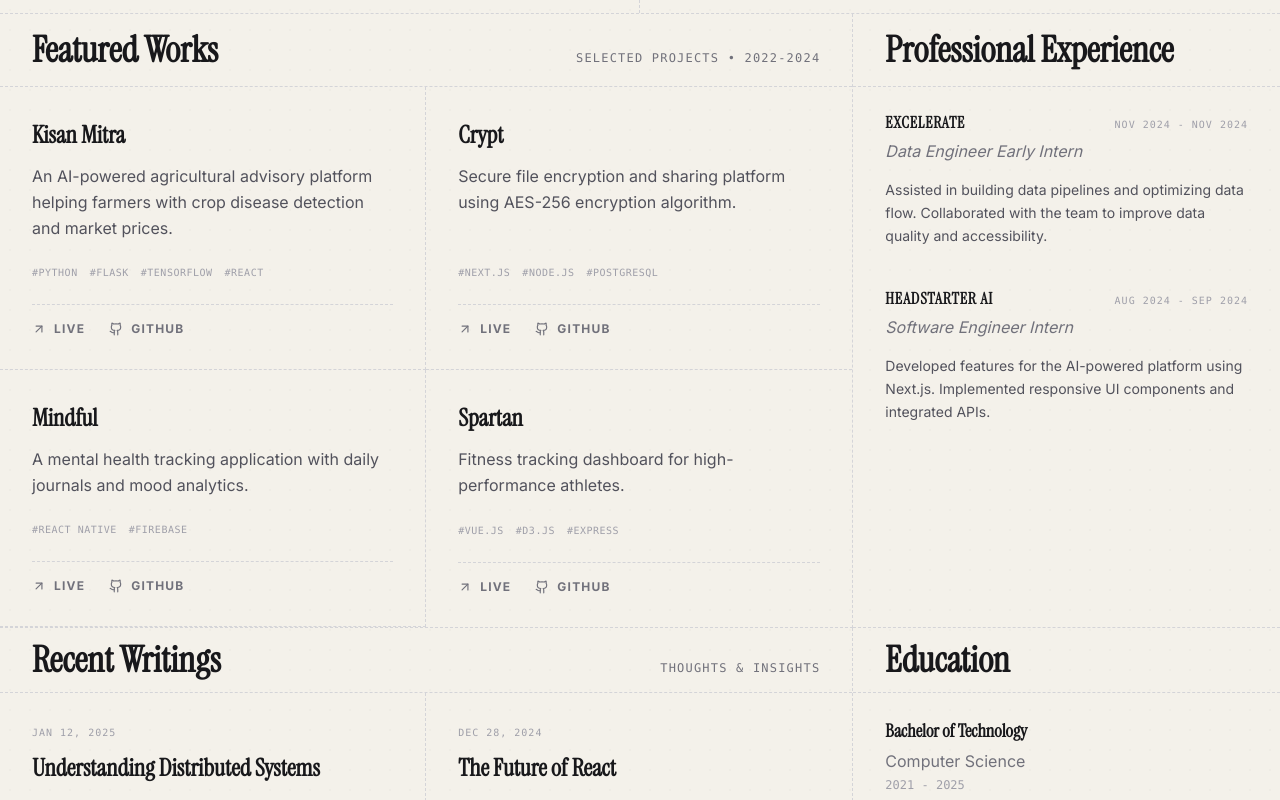
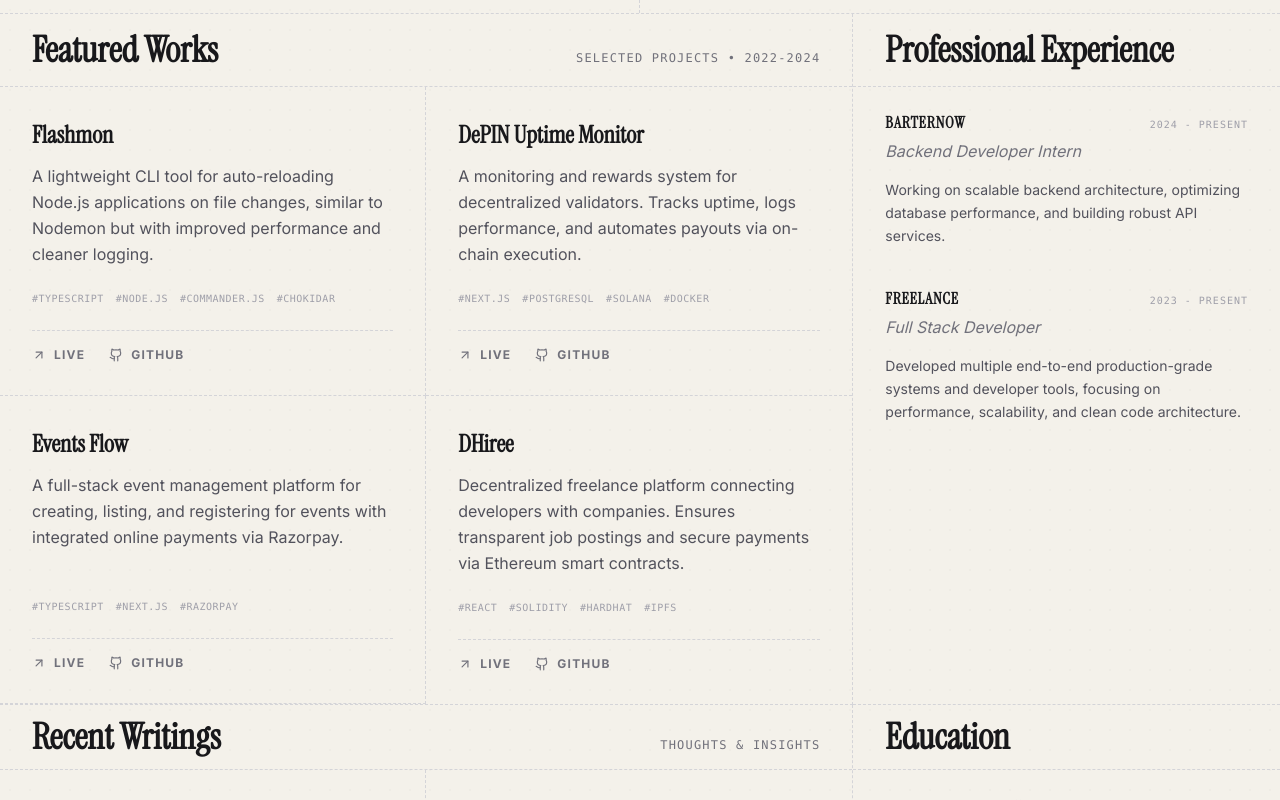
Before and after one commit to Rohit-Bhardwaj10/Rohit-Portfolio, a Next.js app: page / in a window 1280 px wide. Shown: the part 1200-2000 px from the top of the page. Built offline with nearby package versions, Linux system fonts and the light colour scheme.

Commit message:
first draft complete

```diff
--- a/app/page.tsx
+++ b/app/page.tsx
@@ -6,36 +6,36 @@ import ProjectCard from "./components/ProjectCard";
 export default function Home() {
   const projects = [
     {
-      title: "Kisan Mitra",
-      description: "An AI-powered agricultural advisory platform helping farmers with crop disease detection and market prices.",
-      tags: ["Python", "Flask", "TensorFlow", "React"],
+      title: "Flashmon",
+      description: "A lightweight CLI tool for auto-reloading Node.js applications on file changes, similar to Nodemon but with improved performance and cleaner logging.",
+      tags: ["TypeScript", "Node.js", "Commander.js", "Chokidar"],
       year: "2024",
       link: "#",
-      github: "#"
+      github: "https://github.com/Rohit-Bhardwaj10/flashmon"
     },
     {
-      title: "Crypt",
-      description: "Secure file encryption and sharing platform using AES-256 encryption algorithm.",
-      tags: ["Next.js", "Node.js", "PostgreSQL"],
-      year: "2023",
+      title: "DePIN Uptime Monitor",
+      description: "A monitoring and rewards system for decentralized validators. Tracks uptime, logs performance, and automates payouts via on-chain execution.",
+      tags: ["Next.js", "PostgreSQL", "Solana", "Docker"],
+      year: "2024",
       link: "#",
-      github: "#"
+      github: "https://github.com/Rohit-Bhardwaj10/stay-up"
     },
     {
-      title: "Mindful",
-      description: "A mental health tracking application with daily journals and mood analytics.",
-      tags: ["React Native", "Firebase"],
-      year: "2023",
+      title: "Events Flow",
+      description: "A full-stack event management platform for creating, listing, and registering for events with integrated online payments via Razorpay.",
+      tags: ["TypeScript", "Next.js", "Razorpay"],
+      year: "2024",
       link: "#",
-      github: "#"
+      github: "https://github.com/Rohit-Bhardwaj10/EventFlow"
     },
     {
-      title: "Spartan",
-      description: "Fitness tracking dashboard for high-performance athletes.",
-      tags: ["Vue.js", "D3.js", "Express"],
-      year: "2022",
+      title: "DHiree",
+      description: "Decentralized freelance platform connecting developers with companies. Ensures transparent job postings and secure payments via Ethereum smart contracts.",
+      tags: ["React", "Solidity", "Hardhat", "IPFS"],
+      year: "2024",
       link: "#",
-      github: "#"
+      github: "https://github.com/Rohit-Bhardwaj10/D-Hiree"
     }
   ];
 
@@ -77,23 +77,23 @@ export default function Home() {
                 {/* Experience Item 1 */}
                 <div>
                    <div className="flex justify-between items-baseline mb-1">
-                      <h3 className="text-base font-bold uppercase tracking-wider text-zinc-900">Excelerate</h3>
-                      <span className="font-mono text-[10px] text-zinc-400 uppercase tracking-widest">Nov 2024 - Nov 2024</span>
+                      <h3 className="text-base font-bold uppercase tracking-wider text-zinc-900">BarterNow</h3>
+                      <span className="font-mono text-[10px] text-zinc-400 uppercase tracking-widest">2024 - Present</span>
                    </div>
-                   <p className="font-serif italic text-zinc-500 mb-4">Data Engineer Early Intern</p>
+                   <p className="font-serif italic text-zinc-500 mb-4">Backend Developer Intern</p>
                    <p className="text-zinc-600 leading-relaxed text-sm">
-                     Assisted in building data pipelines and optimizing data flow. Collaborated with the team to improve data quality and accessibility.
+                     Working on scalable backend architecture, optimizing database performance, and building robust API services.
                    </p>
                 </div>
                 {/* Experience Item 2 */}
                 <div>
                    <div className="flex justify-between items-baseline mb-1">
-                      <h3 className="text-base font-bold uppercase tracking-wider text-zinc-900">Headstarter AI</h3>
-                      <span className="font-mono text-[10px] text-zinc-400 uppercase tracking-widest">Aug 2024 - Sep 2024</span>
+                      <h3 className="text-base font-bold uppercase tracking-wider text-zinc-900">Freelance</h3>
+                      <span className="font-mono text-[10px] text-zinc-400 uppercase tracking-widest">2023 - Present</span>
                    </div>
-                   <p className="font-serif italic text-zinc-500 mb-4">Software Engineer Intern</p>
+                   <p className="font-serif italic text-zinc-500 mb-4">Full Stack Developer</p>
                    <p className="text-zinc-600 leading-relaxed text-sm">
-                     Developed features for the AI-powered platform using Next.js. Implemented responsive UI components and integrated APIs.
+                     Developed multiple end-to-end production-grade systems and developer tools, focusing on performance, scalability, and clean code architecture.
                    </p>
                 </div>
               </div>
@@ -112,24 +112,24 @@ export default function Home() {
 
              <div className="grid grid-cols-1 md:grid-cols-2">
                  <div className="md:border-r border-b border-zinc-300 border-dashed p-6 md:p-8 flex flex-col h-full">
-                    <span className="font-mono text-[10px] text-zinc-400 uppercase tracking-widest mb-3">Jan 12, 2025</span>
-                    <h3 className="text-2xl font-serif font-bold text-zinc-900 mb-3 hover:underline">Understanding Distributed Systems</h3>
+                    <span className="font-mono text-[10px] text-zinc-400 uppercase tracking-widest mb-3">Oct 22, 2025</span>
+                    <h3 className="text-2xl font-serif font-bold text-zinc-900 mb-3 hover:underline">The Centralized Core of Decentralization</h3>
                     <p className="text-zinc-600 leading-relaxed mb-6 flex-1">
-                      A comprehensive guide to building resilient and scalable applications in the modern cloud era. Strategies for consistency and availability.
+                      Rethinking Web3’s Infrastructure. Examining the reliance of decentralized networks on centralized cloud providers and efficient infrastructure patterns.
                     </p>
                     <div className="flex items-center gap-2 mt-auto">
-                        <span className="text-zinc-400 text-[10px] font-mono uppercase tracking-wider">#Architecture</span>
+                        <span className="text-zinc-400 text-[10px] font-mono uppercase tracking-wider">#Web3</span>
                     </div>
                  </div>
 
                  <div className="border-b border-zinc-300 border-dashed p-6 md:p-8 flex flex-col h-full">
-                    <span className="font-mono text-[10px] text-zinc-400 uppercase tracking-widest mb-3">Dec 28, 2024</span>
-                    <h3 className="text-2xl font-serif font-bold text-zinc-900 mb-3 hover:underline">The Future of React</h3>
+                    <span className="font-mono text-[10px] text-zinc-400 uppercase tracking-widest mb-3">Jun 9, 2025</span>
+                    <h3 className="text-2xl font-serif font-bold text-zinc-900 mb-3 hover:underline">Backend Scaling Strategies</h3>
                     <p className="text-zinc-600 leading-relaxed mb-6 flex-1">
-                      Exploring Server Components, Suspense, and the evolution of frontend patterns. How these changes impact developer experience.
+                      A deep dive into load balancing, database sharding, and caching strategies for building high-traffic, resilient systems.
                     </p>
                     <div className="flex items-center gap-2 mt-auto">
-                        <span className="text-zinc-400 text-[10px] font-mono uppercase tracking-wider">#Frontend</span>
+                        <span className="text-zinc-400 text-[10px] font-mono uppercase tracking-wider">#SystemDesign</span>
                     </div>
                  </div>
              </div>
@@ -141,9 +141,9 @@ export default function Home() {
                  <h2 className="text-3xl md:text-4xl font-serif font-bold text-zinc-900">Education</h2>
               </div>
               <div className="px-6 py-4 md:px-8 md:py-6">
-                 <h3 className="font-serif font-bold text-lg mb-1">Bachelor of Technology</h3>
-                 <p className="text-zinc-500 mb-1">Computer Science</p>
-                 <p className="font-mono text-xs text-zinc-400">2021 - 2025</p>
+                 <h3 className="font-serif font-bold text-lg mb-1">ABES Engineering College, AKTU</h3>
+                 <p className="text-zinc-500 mb-1">Bachelor in Computer Science and Engineering</p>
+                 <p className="font-mono text-xs text-zinc-400">Sept 2023 - May 2027</p>
               </div>
            </div>
         </div>
@@ -152,7 +152,7 @@ export default function Home() {
       <footer className="border-t border-zinc-900 bg-zinc-900 text-zinc-400 p-8 md:p-12">
         <div className="flex flex-col md:flex-row justify-between items-center gap-6">
           <div className="text-center md:text-left">
-            <h2 className="font-serif text-2xl text-zinc-100 mb-2">SHORYA BANSAL</h2>
+            <h2 className="font-serif text-2xl text-zinc-100 mb-2">ROHIT BHARDWAJ</h2>
             <p className="text-xs font-mono">© 2025 The Dev Chronicles. All rights reserved.</p>
           </div>
           <div className="flex gap-6 text-xs font-mono uppercase tracking-widest">
```
